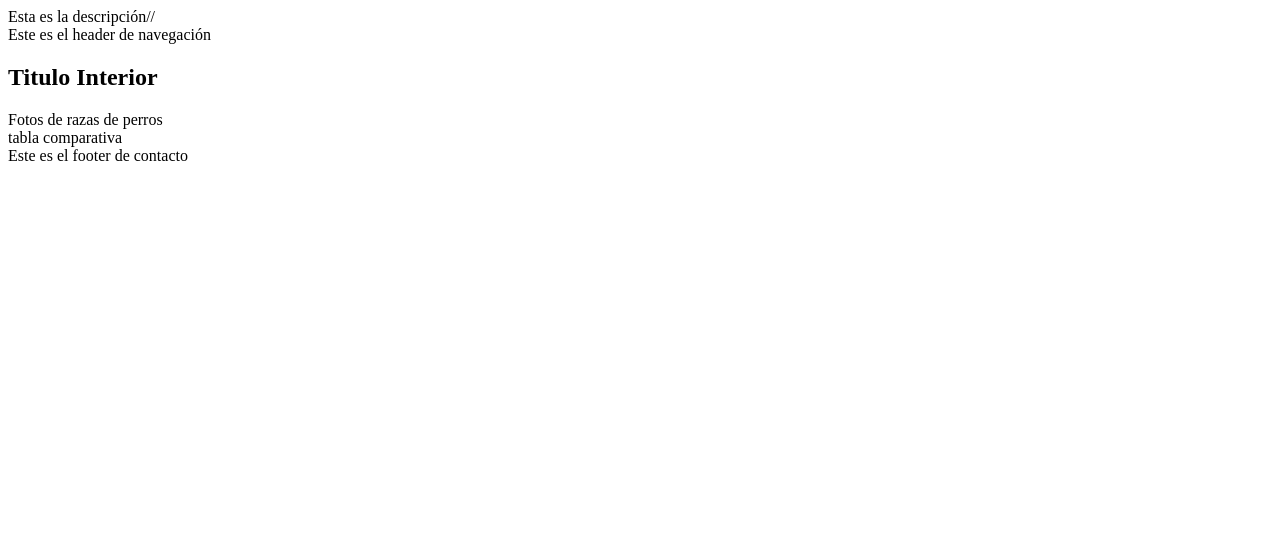
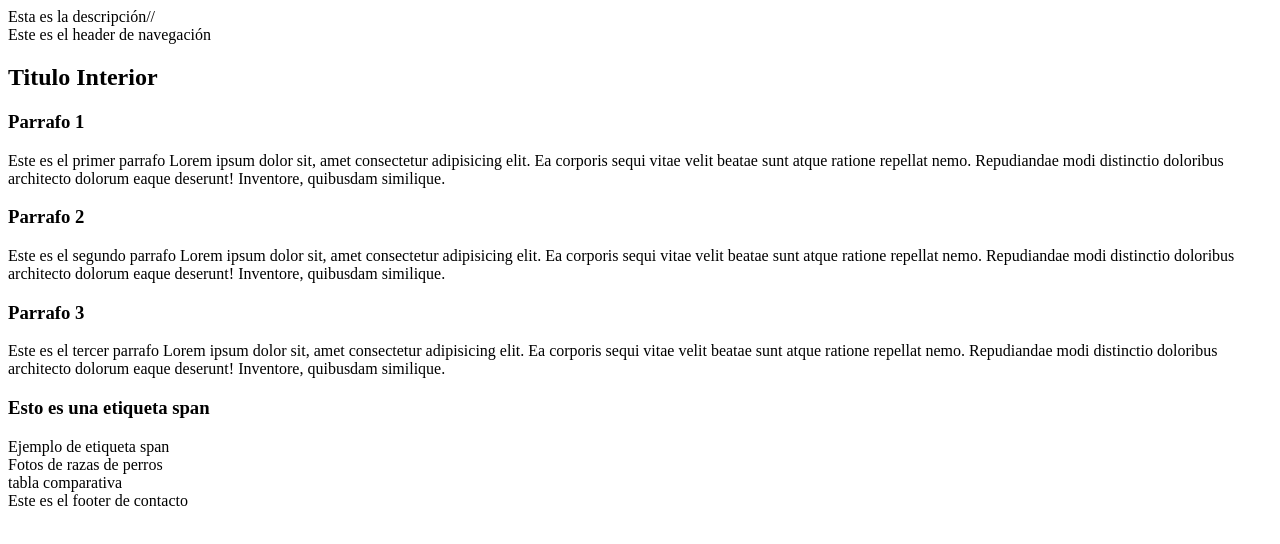
Before and after one commit to juanfvalencia/practicaHTML, a plain HTML site: page index.html in a window 1280 px wide. Drawn offline with Linux system fonts and the light colour scheme.

Commit message:
Se agregan explicacion de etiquetas de texto: article, p, span

```diff
--- a/index.html
+++ b/index.html
@@ -12,6 +12,25 @@
     <main>
         <section>
             <h1>Titulo Interior</h1>
+            <article>
+                <h3>Parrafo 1</h3>
+                <p>Este es el primer parrafo Lorem ipsum dolor sit, amet consectetur adipisicing elit. Ea corporis sequi vitae
+                velit beatae sunt atque ratione repellat nemo. Repudiandae modi distinctio doloribus architecto dolorum
+                eaque deserunt! Inventore, quibusdam similique.</p>
+
+                <h3>Parrafo 2</h3>
+                <p>Este es el segundo parrafo Lorem ipsum dolor sit, amet consectetur adipisicing elit. Ea corporis sequi vitae
+                velit beatae sunt atque ratione repellat nemo. Repudiandae modi distinctio doloribus architecto dolorum
+                eaque deserunt! Inventore, quibusdam similique.</p>
+
+                <h3>Parrafo 3</h3>
+                <p>Este es el tercer parrafo Lorem ipsum dolor sit, amet consectetur adipisicing elit. Ea corporis sequi vitae
+                velit beatae sunt atque ratione repellat nemo. Repudiandae modi distinctio doloribus architecto dolorum
+                eaque deserunt! Inventore, quibusdam similique.</p>
+
+                <h3>Esto es una etiqueta span</h3>
+                <span>Ejemplo de etiqueta span</span>
+            </article>
         </section>
         <section>Fotos de razas de perros</section>
         <section>tabla comparativa</section>
```
